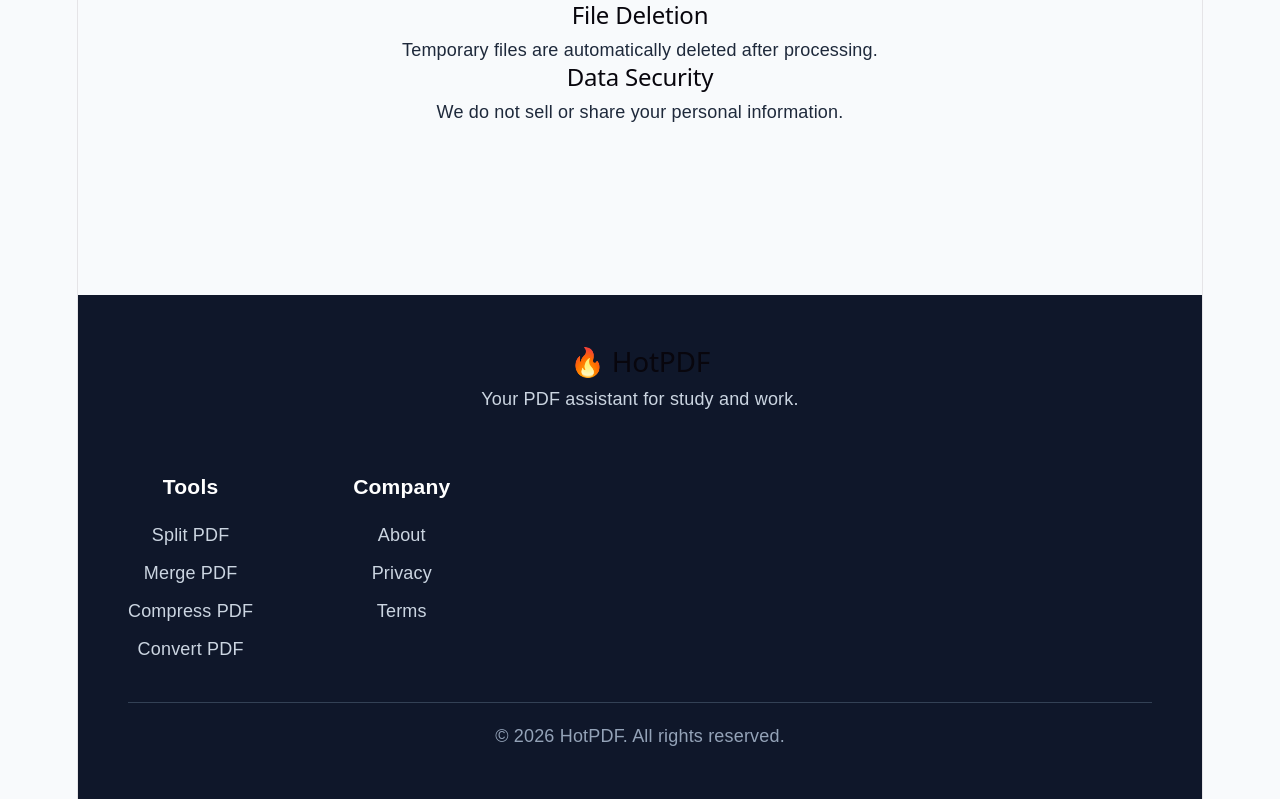
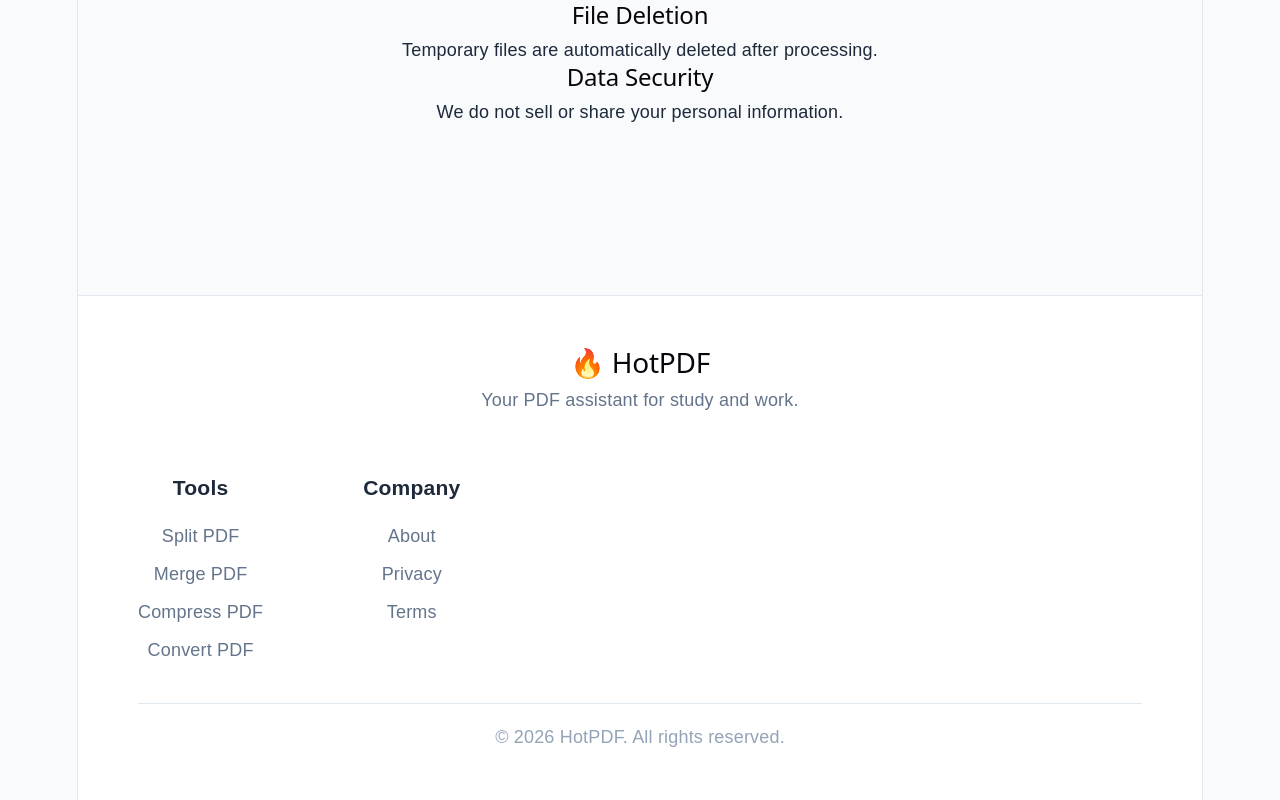
Before and after one commit to haoyanbing2026/hotpdf, a React app in the folder frontend/: page /privacy in a window 1280 px wide. Shown: the part 296-1096 px from the top of the page. Built offline with nearby package versions, Linux system fonts and the light colour scheme; the HTML template or start-up script is replaced by a standard one.

Commit message:
Fix routing structure

```diff
--- a/frontend/src/App.css
+++ b/frontend/src/App.css
@@ -2035,11 +2035,19 @@
 
     margin-top:120px;
 
-    padding:50px;
-
-    background:#0f172a;
-
-    color:white;
+
+    padding:50px 60px;
+
+
+    background:white;
+
+
+    color:#1e293b;
+
+
+    border-top:
+
+    1px solid #e2e8f0;
 
 
 }
@@ -2059,11 +2067,10 @@
 .footer-brand p {
 
 
-    color:#cbd5e1;
-
-
-}
-
+    color:#64748b;
+
+
+}
 
 
 .footer-links {
@@ -2107,7 +2114,7 @@
 .footer-links a {
 
 
-    color:#cbd5e1;
+    color:#64748b;
 
     text-decoration:none;
 
@@ -2119,7 +2126,7 @@
 .footer-links a:hover {
 
 
-    color:white;
+    color:#2563eb;
 
 
 }
@@ -2135,7 +2142,7 @@
 
     border-top:
 
-    1px solid #334155;
+     1px solid #e2e8f0;
 
 
     color:#94a3b8;
```
